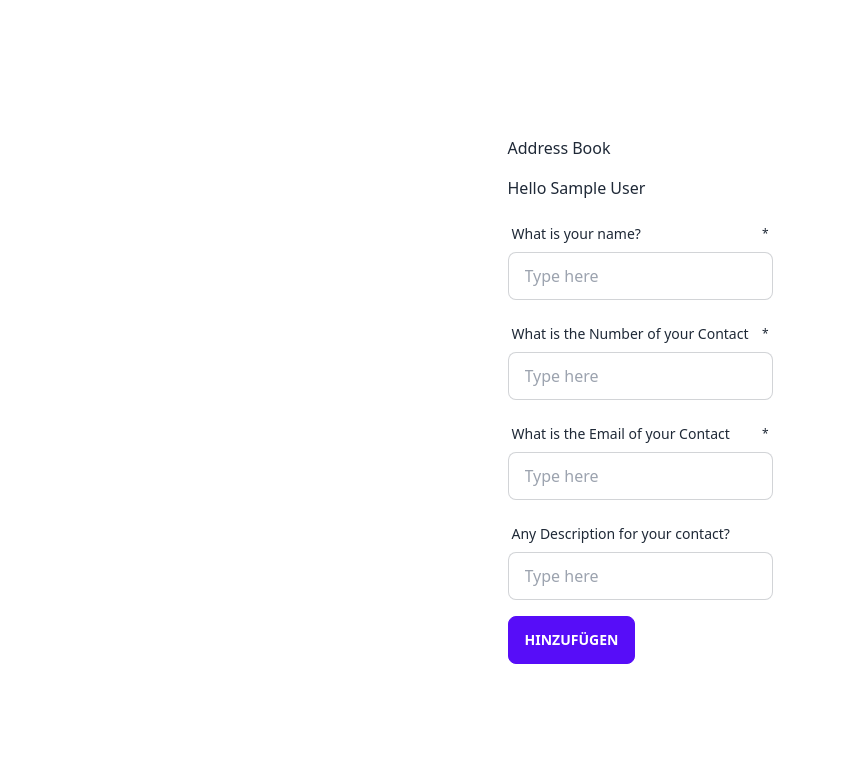
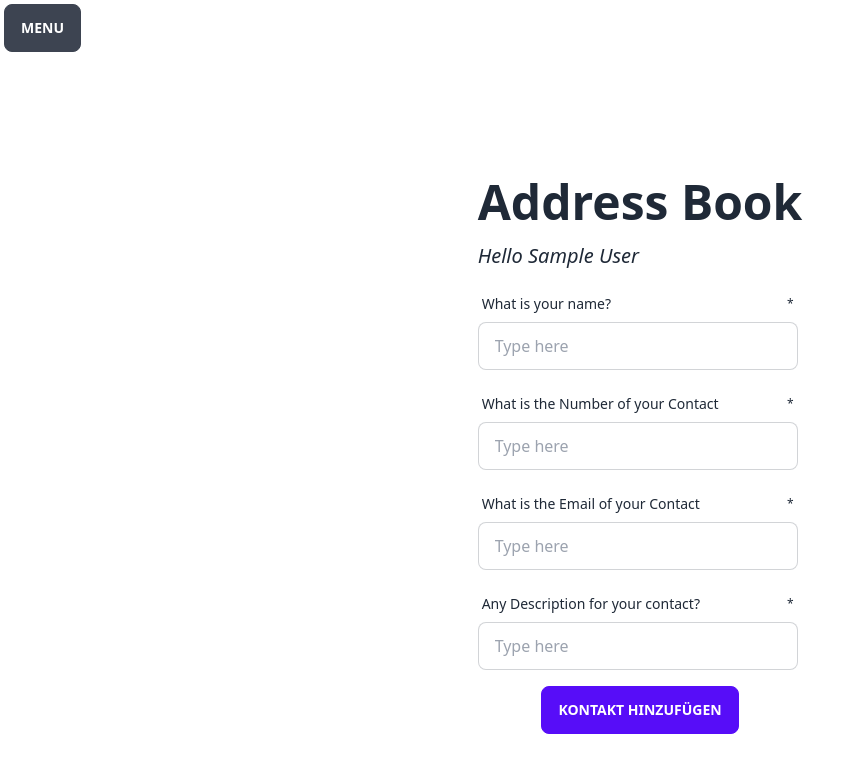
Before and after one commit to Schugggi/Adressbook, a Next.js app in the folder adress-book/: page / in a window 1280 px wide. Shown: the top 772 px of the page, without its empty margins (0-861 px from the left). Built offline with nearby package versions, Linux system fonts and the light colour scheme; no server answers; sample sign-in values are in the browser's storage.

Commit message:
components added

```diff
--- a/adress-book/src/pages/AddressListPage.js
+++ b/adress-book/src/pages/AddressListPage.js
@@ -0,0 +1,18 @@
+const { default: NavBar } = require("./components/NavBar");
+const { default: AddressList } = require("./components/AddressList");
+import { useState } from 'react';
+
+export default function AddressListPage(){
+    const [contacts, setContacts] = useState([]);
+    return(
+        <div>
+            <header>
+
+            </header>
+            <NavBar></NavBar>
+            <div>
+                <AddressList></AddressList>
+            </div>
+        </div>
+    );
+}
--- /dev/null
+++ b/adress-book/src/pages/components/AddressList.js
@@ -0,0 +1,6 @@
+function AddressList(){
+    return(
+        <h1>test</h1>
+    );
+}
+export default AddressList
--- /dev/null
+++ b/adress-book/src/pages/components/InfoInput.js
@@ -0,0 +1,21 @@
+import React from "react";
+
+const InfoInput = ({ value, setValue, info, required }) => {
+  return (
+    <div className="form-control w-full max-w-xs">
+      <label className="label">
+        <span className="label-text">{info}</span>
+        <span className="label-text-alt">{required}</span>
+      </label>
+      <input
+        type="text"
+        placeholder="Type here"
+        className="input input-bordered w-full max-w-xs"
+        value={value}
+        onChange={(e) => setValue(e.target.value)}
+      />
+    </div>
+  );
+};
+
+export default InfoInput;
--- /dev/null
+++ b/adress-book/src/pages/components/NavBar.js
@@ -0,0 +1,28 @@
+import Link from "next/link";
+
+const NavBar = () => {
+  return (
+      <div class="dropdown">
+        <label tabindex="0" class="btn m-1">
+          Menu
+        </label>
+        <ul
+          tabindex="0"
+          class="dropdown-content menu p-2 shadow bg-base-100 rounded-box w-52"
+        >
+          <li>
+            <Link href="/" passHref legacyBehavior>
+              <a className="link decoration-transparent">Home</a>
+            </Link>
+          </li>
+          <li>
+            <Link href="/AddressListPage" passHref legacyBehavior>
+              <a className="link decoration-transparent">Address List</a>
+            </Link>
+          </li>
+        </ul>
+      </div>
+  );
+};
+
+export default NavBar;
--- a/adress-book/src/pages/index.js
+++ b/adress-book/src/pages/index.js
@@ -1,6 +1,8 @@
 import Head from "next/head";
 import { useEffect, useState } from "react";
 import { useSession } from "next-auth/react";
+import NavBar from "./components/NavBar";
+import InfoInput from "./components/InfoInput";
 
 export default function Home() {
   const [name, setName] = useState("");
@@ -10,31 +12,32 @@ export default function Home() {
 
   const { data: session, status } = useSession();
 
-  function handleAddressEntry(){
-    console.log("index.js: in handleAddressEntry")
-      console.log("index.js: in handleAddressEntry : after if statement")
-      fetch(`/api/AddressHandler?name=${name}&number=${number}&email=${email}&description=${description}`)
-      .then((res) => {
-        switch(res.status){
+  function handleAddressEntry() {
+    console.log("index.js: in handleAddressEntry");
+    console.log("index.js: in handleAddressEntry : after if statement");
+    fetch(
+      `/api/AddressHandler?name=${name}&number=${number}&email=${email}&description=${description}`
+    ).then((res) => {
+      switch (res.status) {
         case 411:
-            alert("Name not Valid")
-            break
+          alert("Name not Valid");
+          break;
         case 412:
-            alert("Number not Valid")
-            break
+          alert("Number not Valid");
+          break;
         case 413:
-            alert("Email not Valid")
-            break
+          alert("Email not Valid");
+          break;
         case 200:
-            setName("")
-            setNumber("")
-            setEmail("")
-            setDescription("")
-            break
+          setName("");
+          setNumber("");
+          setEmail("");
+          setDescription("");
+          break;
         default:
-            console.log(res.status)
+          console.log(res.status);
       }
-      })
+    });
   }
   if (status === "unauthenticated") {
     window.location.replace("api/auth/signin");
@@ -45,80 +48,45 @@ export default function Home() {
         <title>Adressbuch</title>
       </Head>
       <main>
+        <NavBar></NavBar>
         <div className="flex justify-center items-center h-screen">
           <div className="space-y-4">
-            <h1>Address Book</h1>
-            <h2>Hello {session?.user.name}</h2>
-
+            <h1 className="font-bold text-5xl">Address Book</h1>
+            <h2 className="italic text-xl">Hello {session?.user.name}</h2>
             {/* Name Input */}
-            <div className="form-control w-full max-w-xs">
-              <label className="label">
-                <span className="label-text">What is your name?</span>
-                <span className="label-text-alt">*</span>
-              </label>
-              <input
-                type="text"
-                placeholder="Type here"
-                className="input input-bordered w-full max-w-xs"
+            <InfoInput
               value={name}
-                onChange={(e) => setName(e.target.value)}
+              setValue={setName}
+              info="What is your name?"
+              required="*"
             />
+            {/* Number Input */}
+            <InfoInput
+              value={number}
+              setValue={setNumber}
+              info="What is the Number of your Contact"
+              required="*"
+            />
+            {/* Email Input */}
+            <InfoInput
+              value={email}
+              setValue={setEmail}
+              info="What is the Email of your Contact"
+              required="*"
+            />
+            {/* Description Input */}
+            <InfoInput
+              value={email}
+              setValue={setEmail}
+              info="Any Description for your contact?"
+              required="*"
+            />
+            {/* Add Button */}
+            <div className="flex justify-center">
+              <button className="btn btn-primary" onClick={handleAddressEntry}>
+                Kontakt hinzufügen
+              </button>
             </div>
-
-            {/* Number Input */}
-            <div className="form-control w-full max-w-xs">
-              <label className="label">
-                <span className="label-text">
-                  What is the Number of your Contact
-                </span>
-                <span className="label-text-alt">*</span>
-              </label>
-              <input
-                type="text"
-                placeholder="Type here"
-                className="input input-bordered w-full max-w-xs"
-                value={number}
-                onChange={(e) => setNumber(e.target.value)}
-              />
-            </div>
-
-            {/* Email Input */}
-            <div className="form-control w-full max-w-xs">
-              <label className="label">
-                <span className="label-text">
-                  What is the Email of your Contact
-                </span>
-                <span className="label-text-alt">*</span>
-              </label>
-              <input
-                type="text"
-                placeholder="Type here"
-                className="input input-bordered w-full max-w-xs"
-                value={email}
-                onChange={(e) => setEmail(e.target.value)}
-              />
-            </div>
-
-            {/* Description Input */}
-            <div className="form-control w-full max-w-xs">
-              <label className="label">
-                <span className="label-text">
-                  Any Description for your contact?
-                </span>
-              </label>
-              <input
-                type="text"
-                placeholder="Type here"
-                className="input input-bordered w-full max-w-xs"
-                value={description}
-                onChange={(e) => setDescription(e.target.value)}
-              />
-            </div>
-
-            {/* Add Button */}
-            <button className="btn btn-primary" onClick={handleAddressEntry}>
-              Hinzufügen
-            </button>
           </div>
         </div>
       </main>
```
Also changed, not shown: 1 other file (tests, documents, lock files or other folders). Lines whose indentation alone changed are shown as unchanged.
